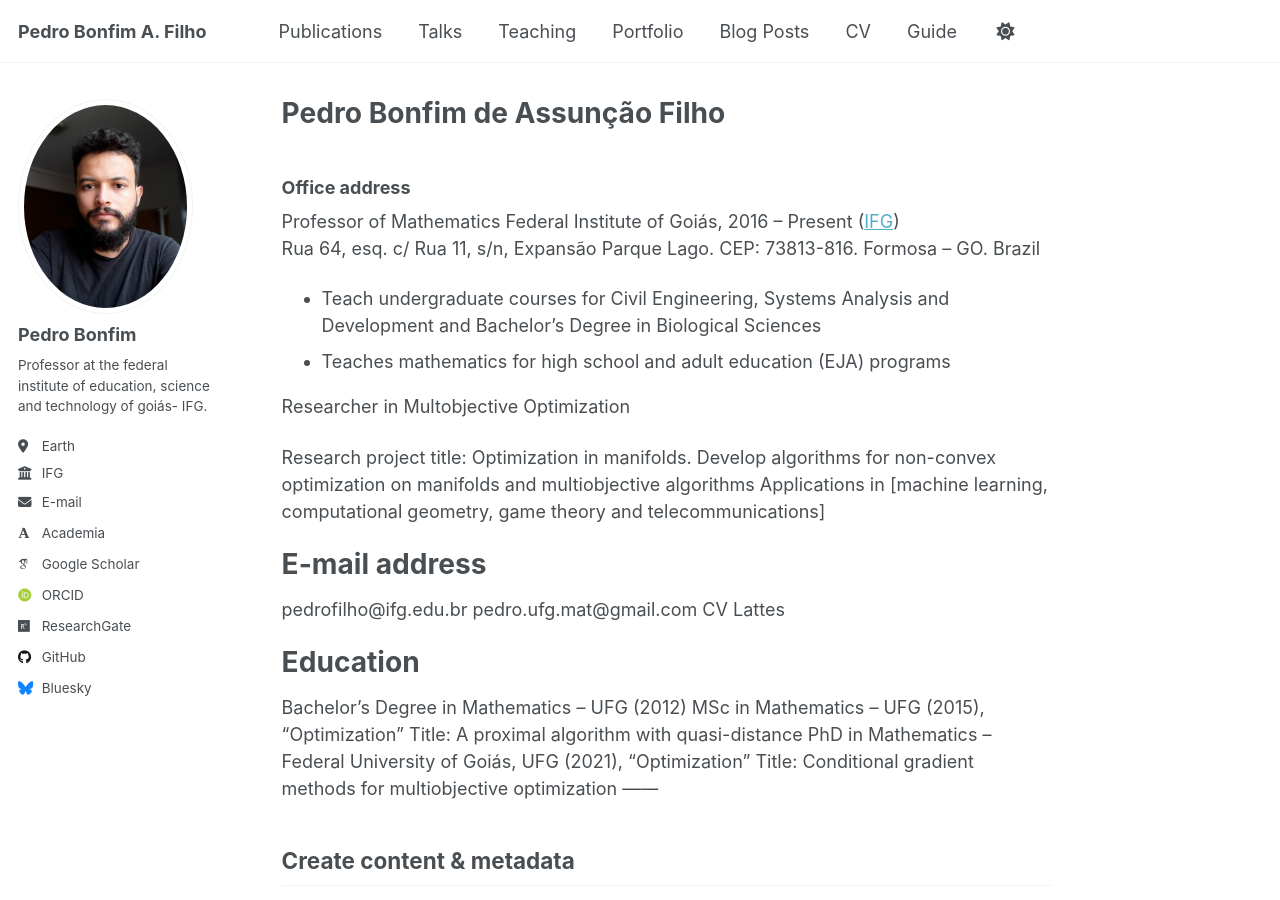
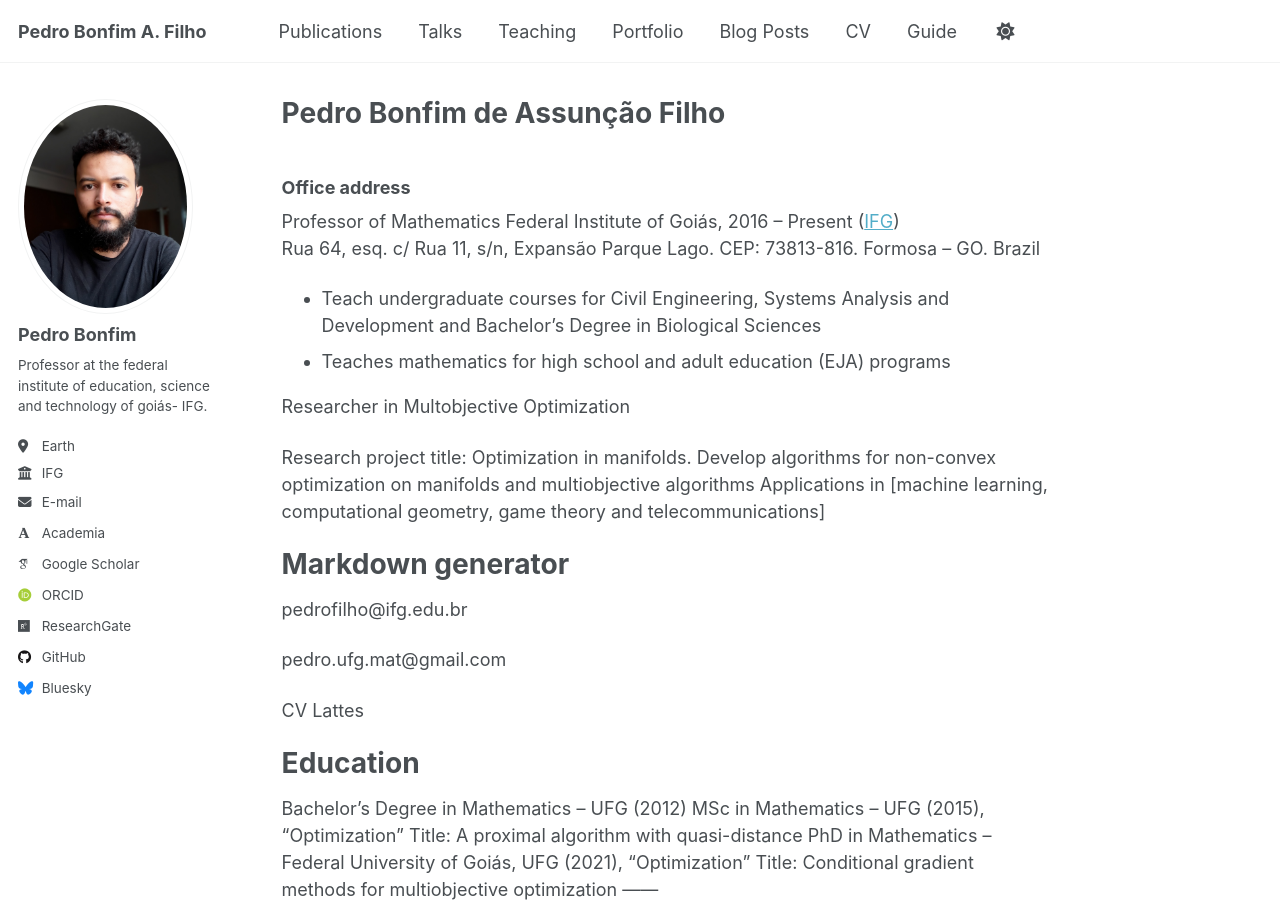
Before and after one commit to pedroassuncaofilho/pedroassuncaofilho.github.io, a Jekyll site: the page built from _pages/about.md, in a window 1280 px wide and 900 px high. Built offline with Jekyll 4.4.1, drawn with Linux system fonts in a browser that asks for light colours; some web fonts are replaced.

Commit message:
Update about.md

```diff
--- a/_pages/about.md
+++ b/_pages/about.md
@@ -24,10 +24,12 @@ Research project title: Optimization in manifolds.
 Develop algorithms for non-convex optimization on manifolds and multiobjective algorithms
 Applications in [machine learning, computational geometry, game theory and telecommunications]
 
-E-mail address
+**Markdown generator**
 ======
 pedrofilho@ifg.edu.br
+
 pedro.ufg.mat@gmail.com
+
 CV Lattes
 
 Education
```
